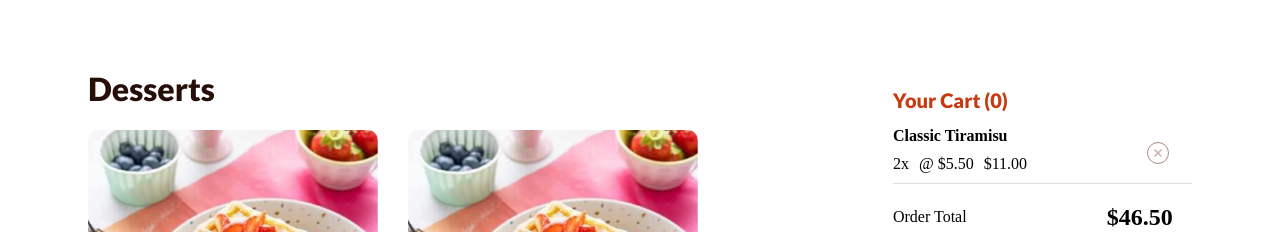
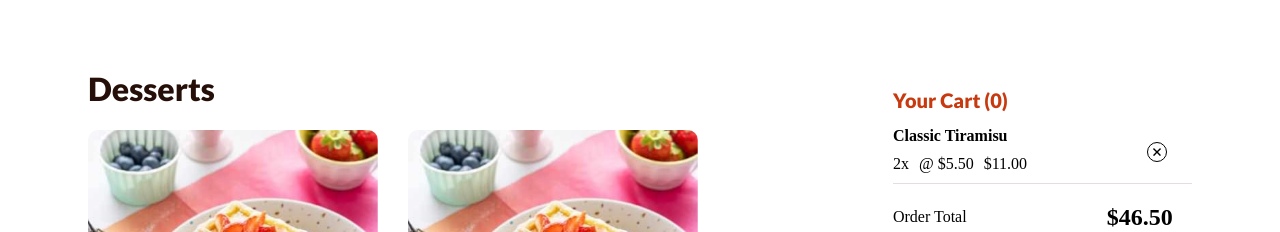
Before and after one commit to AnitaAlexieva/Product-List, a React (Vite) app in the folder client/: page / in a window 1280 px wide. In both pictures the pointer is over the picture 1158 px from the left and 153 px from the top of the page. Shown: the top 232 px of the page. Built offline with nearby package versions, Linux system fonts and the light colour scheme; a web font is replaced by a local one.

Commit message:
Add hover effect on the close mark

```diff
--- a/client/src/index.css
+++ b/client/src/index.css
@@ -69,8 +69,13 @@ h3{
 .close-mark{
    border: 1px solid  hsl(7, 20%, 60%);
     border-radius: 50px;
-    padding: 5px;
+    padding: 4px;
     margin-top: 20px;
+}
+.close-mark:hover{
+    cursor: pointer;
+    border:1px solid black;
+    filter: brightness(0) saturate(100%);
 }
 .all-desserts{
     display: flex;
```
